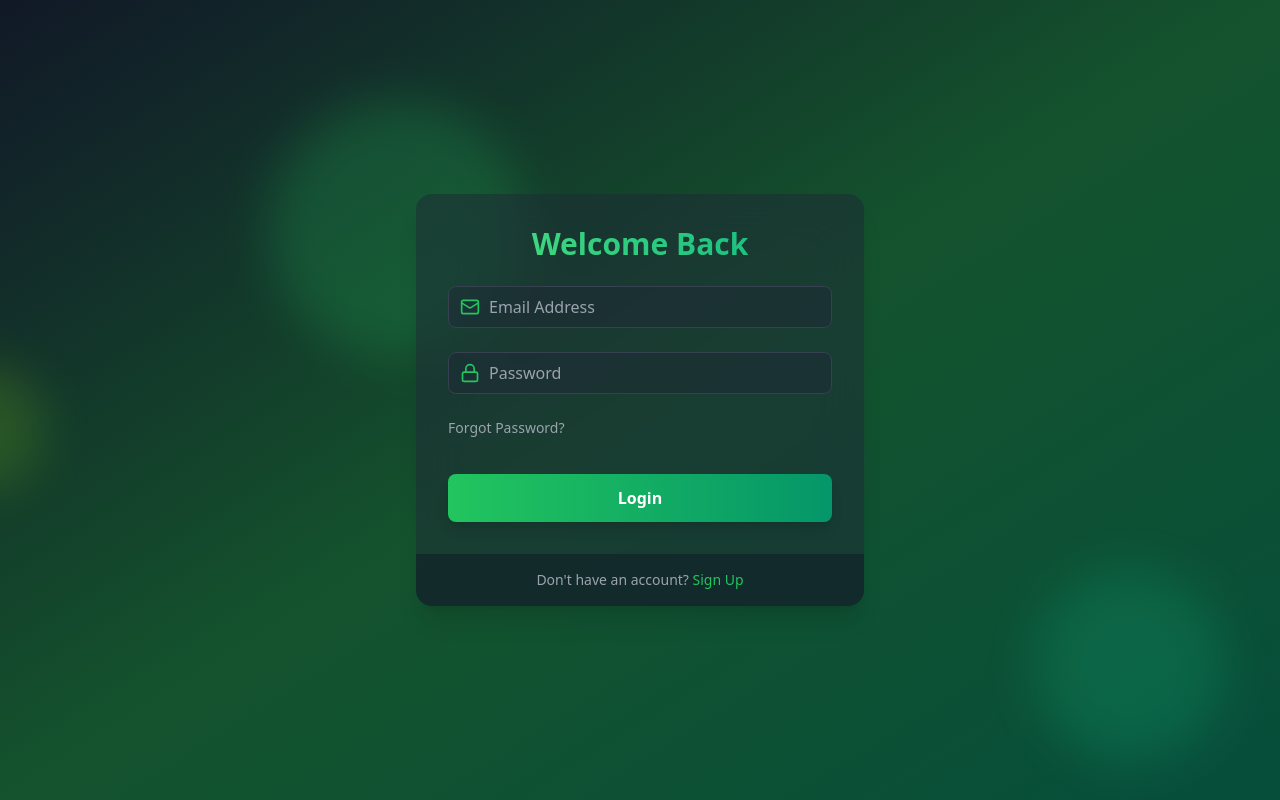
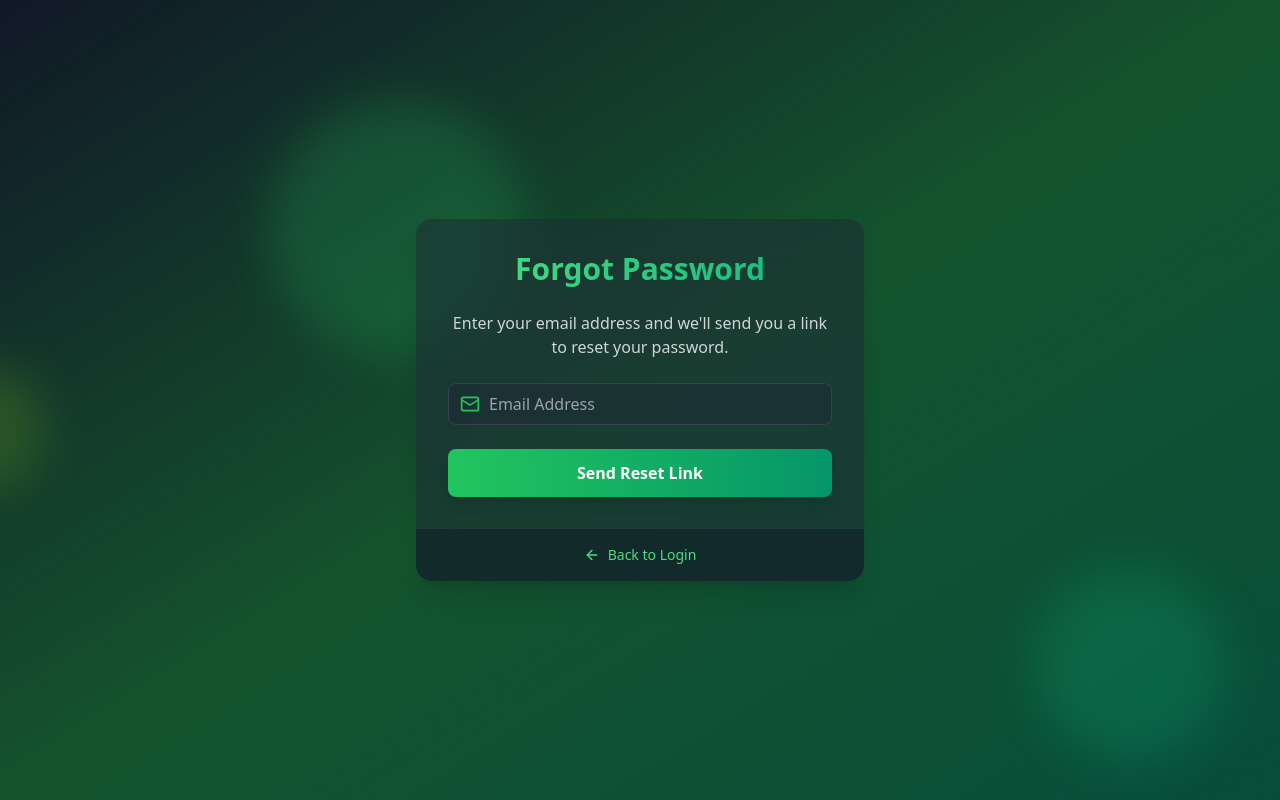
Before and after one commit to Ahteshamull/Internship_Auth, a React (Vite) app in the folder client/: page /forgot-password in a window 1280 px wide. Before the commit this address led to /login. Built offline with nearby package versions, Linux system fonts and the light colour scheme; no server answers.

Commit message:
Forgot Password design done

```diff
--- a/client/src/App.jsx
+++ b/client/src/App.jsx
@@ -8,16 +8,16 @@
 import LoadingSpinner from "./Components/LoadingSpinner";
 import { Toaster } from "react-hot-toast";
 import { useAuthStore } from "./Store/authStore";
+import ForgotPassword from "./Pages/ForgotPassword";
 
 const ProtectedRoute = ({ children }) => {
   const { isAuthenticated, user } = useAuthStore();
-
 
   console.log("ProtectedRoute:", { isAuthenticated, user });
 
   if (!isAuthenticated) {
     return <Navigate to="/login" replace />;
-  }else if(!user) return <Navigate to="/login" replace />
+  } else if (!user) return <Navigate to="/login" replace />;
 
   if (!user.isVerify) {
     return <Navigate to="/verify-email" replace />;
@@ -106,6 +106,15 @@
             )
           }
         />
+
+        <Route
+          path="/forgot-password"
+          element={
+            <ReAuthenticatedUser>
+              <ForgotPassword />
+            </ReAuthenticatedUser>
+          }
+        />
         <Route path="*" element={<Navigate to="/" replace />} />
       </Routes>
 
--- /dev/null
+++ b/client/src/Pages/ForgotPassword.jsx
@@ -0,0 +1,89 @@
+import { motion } from "framer-motion";
+import { useState } from "react";
+
+import { ArrowLeft, Loader, Mail } from "lucide-react";
+import { Link } from "react-router-dom";
+import { useAuthStore } from "../Store/authStore";
+import Input from "../Components/Input";
+
+const ForgotPassword = () => {
+  const [email, setEmail] = useState("");
+  const [isSubmitted, setIsSubmitted] = useState(false);
+
+  const { isLoading, forgotPassword } = useAuthStore();
+
+  const handleSubmit = async (e) => {
+    e.preventDefault();
+    await forgotPassword(email);
+    setIsSubmitted(true);
+  };
+
+  return (
+    <motion.div
+      initial={{ opacity: 0, y: 20 }}
+      animate={{ opacity: 1, y: 0 }}
+      transition={{ duration: 0.5 }}
+      className="max-w-md w-full bg-gray-800 bg-opacity-50 backdrop-filter backdrop-blur-xl rounded-2xl shadow-xl overflow-hidden"
+    >
+      <div className="p-8">
+        <h2 className="text-3xl font-bold mb-6 text-center bg-gradient-to-r from-green-400 to-emerald-500 text-transparent bg-clip-text">
+          Forgot Password
+        </h2>
+
+        {!isSubmitted ? (
+          <form onSubmit={handleSubmit}>
+            <p className="text-gray-300 mb-6 text-center">
+              Enter your email address and we'll send you a link to reset your
+              password.
+            </p>
+            <Input
+              icon={Mail}
+              type="email"
+              placeholder="Email Address"
+              value={email}
+              onChange={(e) => setEmail(e.target.value)}
+              required
+            />
+            <motion.button
+              whileHover={{ scale: 1.02 }}
+              whileTap={{ scale: 0.98 }}
+              className="w-full py-3 px-4 bg-gradient-to-r from-green-500 to-emerald-600 text-white font-bold rounded-lg shadow-lg hover:from-green-600 hover:to-emerald-700 focus:outline-none focus:ring-2 focus:ring-green-500 focus:ring-offset-2 focus:ring-offset-gray-900 transition duration-200"
+              type="submit"
+            >
+              {isLoading ? (
+                <Loader className="size-6 animate-spin mx-auto" />
+              ) : (
+                "Send Reset Link"
+              )}
+            </motion.button>
+          </form>
+        ) : (
+          <div className="text-center">
+            <motion.div
+              initial={{ scale: 0 }}
+              animate={{ scale: 1 }}
+              transition={{ type: "spring", stiffness: 500, damping: 30 }}
+              className="w-16 h-16 bg-green-500 rounded-full flex items-center justify-center mx-auto mb-4"
+            >
+              <Mail className="h-8 w-8 text-white" />
+            </motion.div>
+            <p className="text-gray-300 mb-6">
+              If an account exists for {email}, you will receive a password
+              reset link shortly.
+            </p>
+          </div>
+        )}
+      </div>
+
+      <div className="px-8 py-4 bg-gray-900 bg-opacity-50 flex justify-center">
+        <Link
+          to={"/login"}
+          className="text-sm text-green-400 hover:underline flex items-center"
+        >
+          <ArrowLeft className="h-4 w-4 mr-2" /> Back to Login
+        </Link>
+      </div>
+    </motion.div>
+  );
+};
+export default ForgotPassword;
```
